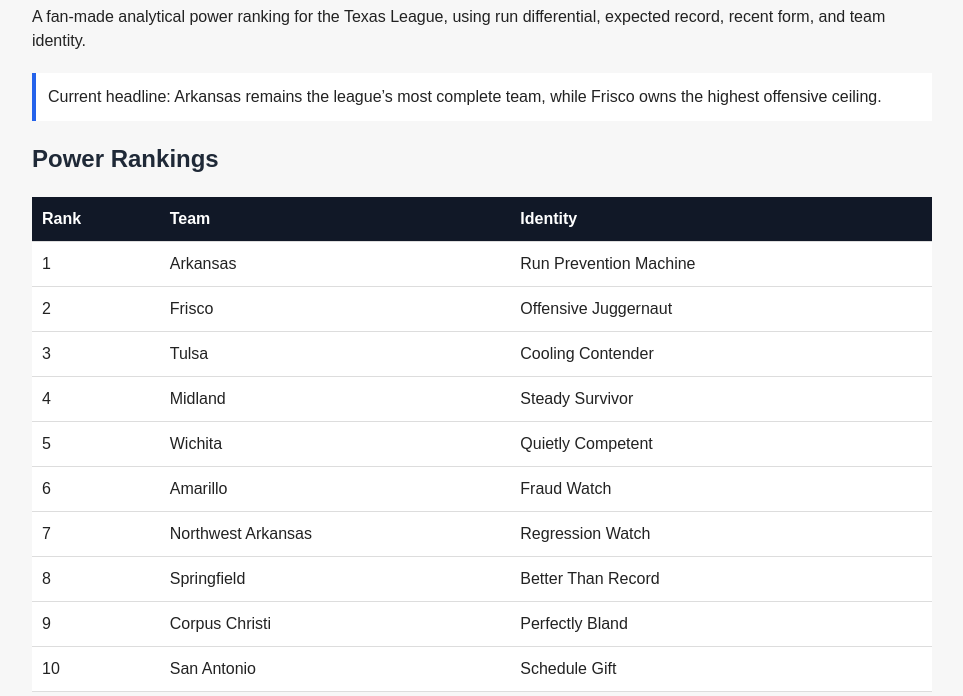
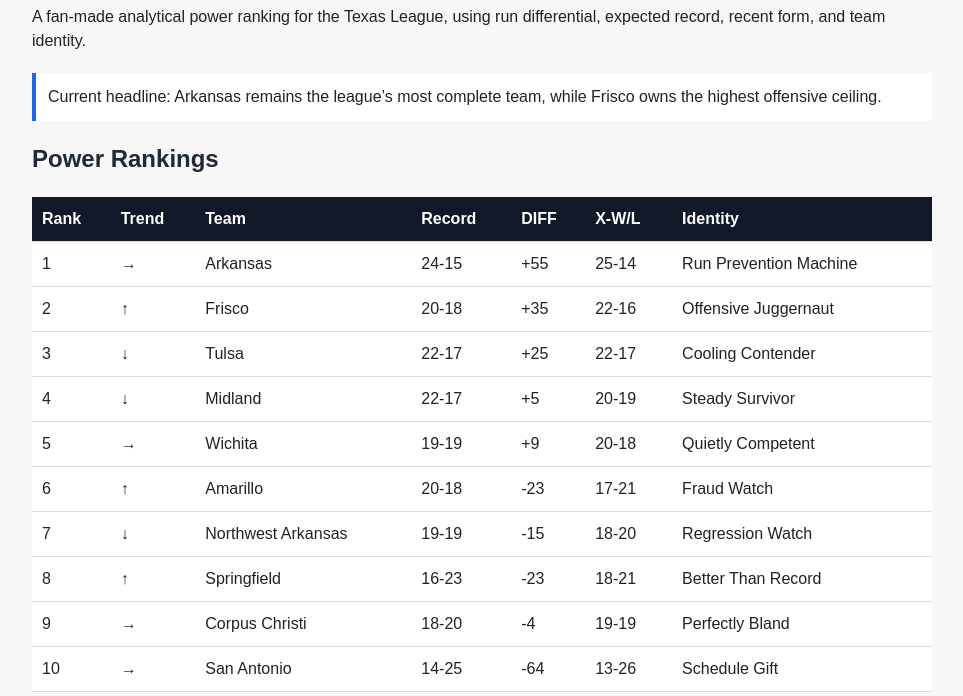
Before and after one commit to Broccoliman001/texas-league-power-index, a plain HTML site: page index.html in a window 1280 px wide. Shown: the part 104-800 px from the top of the page, without its empty margins (158-1121 px from the left). Drawn offline with Linux system fonts and the light colour scheme.

Commit message:
Revise Power Rankings table structure and data

```diff
--- a/index.html
+++ b/index.html
@@ -58,21 +58,25 @@
   <thead>
     <tr>
       <th>Rank</th>
+      <th>Trend</th>
       <th>Team</th>
+      <th>Record</th>
+      <th>DIFF</th>
+      <th>X-W/L</th>
       <th>Identity</th>
     </tr>
   </thead>
   <tbody>
-      <tr><td>1</td><td>Arkansas</td><td>Run Prevention Machine</td></tr>
-      <tr><td>2</td><td>Frisco</td><td>Offensive Juggernaut</td></tr>
-      <tr><td>3</td><td>Tulsa</td><td>Cooling Contender</td></tr>
-      <tr><td>4</td><td>Midland</td><td>Steady Survivor</td></tr>
-      <tr><td>5</td><td>Wichita</td><td>Quietly Competent</td></tr>
-      <tr><td>6</td><td>Amarillo</td><td>Fraud Watch</td></tr>
-      <tr><td>7</td><td>Northwest Arkansas</td><td>Regression Watch</td></tr>
-      <tr><td>8</td><td>Springfield</td><td>Better Than Record</td></tr>
-      <tr><td>9</td><td>Corpus Christi</td><td>Perfectly Bland</td></tr>
-      <tr><td>10</td><td>San Antonio</td><td>Schedule Gift</td></tr>
+    <tr><td>1</td><td>→</td><td>Arkansas</td><td>24-15</td><td>+55</td><td>25-14</td><td>Run Prevention Machine</td></tr>
+    <tr><td>2</td><td>↑</td><td>Frisco</td><td>20-18</td><td>+35</td><td>22-16</td><td>Offensive Juggernaut</td></tr>
+    <tr><td>3</td><td>↓</td><td>Tulsa</td><td>22-17</td><td>+25</td><td>22-17</td><td>Cooling Contender</td></tr>
+    <tr><td>4</td><td>↓</td><td>Midland</td><td>22-17</td><td>+5</td><td>20-19</td><td>Steady Survivor</td></tr>
+    <tr><td>5</td><td>→</td><td>Wichita</td><td>19-19</td><td>+9</td><td>20-18</td><td>Quietly Competent</td></tr>
+    <tr><td>6</td><td>↑</td><td>Amarillo</td><td>20-18</td><td>-23</td><td>17-21</td><td>Fraud Watch</td></tr>
+    <tr><td>7</td><td>↓</td><td>Northwest Arkansas</td><td>19-19</td><td>-15</td><td>18-20</td><td>Regression Watch</td></tr>
+    <tr><td>8</td><td>↑</td><td>Springfield</td><td>16-23</td><td>-23</td><td>18-21</td><td>Better Than Record</td></tr>
+    <tr><td>9</td><td>→</td><td>Corpus Christi</td><td>18-20</td><td>-4</td><td>19-19</td><td>Perfectly Bland</td></tr>
+    <tr><td>10</td><td>→</td><td>San Antonio</td><td>14-25</td><td>-64</td><td>13-26</td><td>Schedule Gift</td></tr>
   </tbody>
 </table>
 
```
Lines whose indentation alone changed are shown as unchanged.
